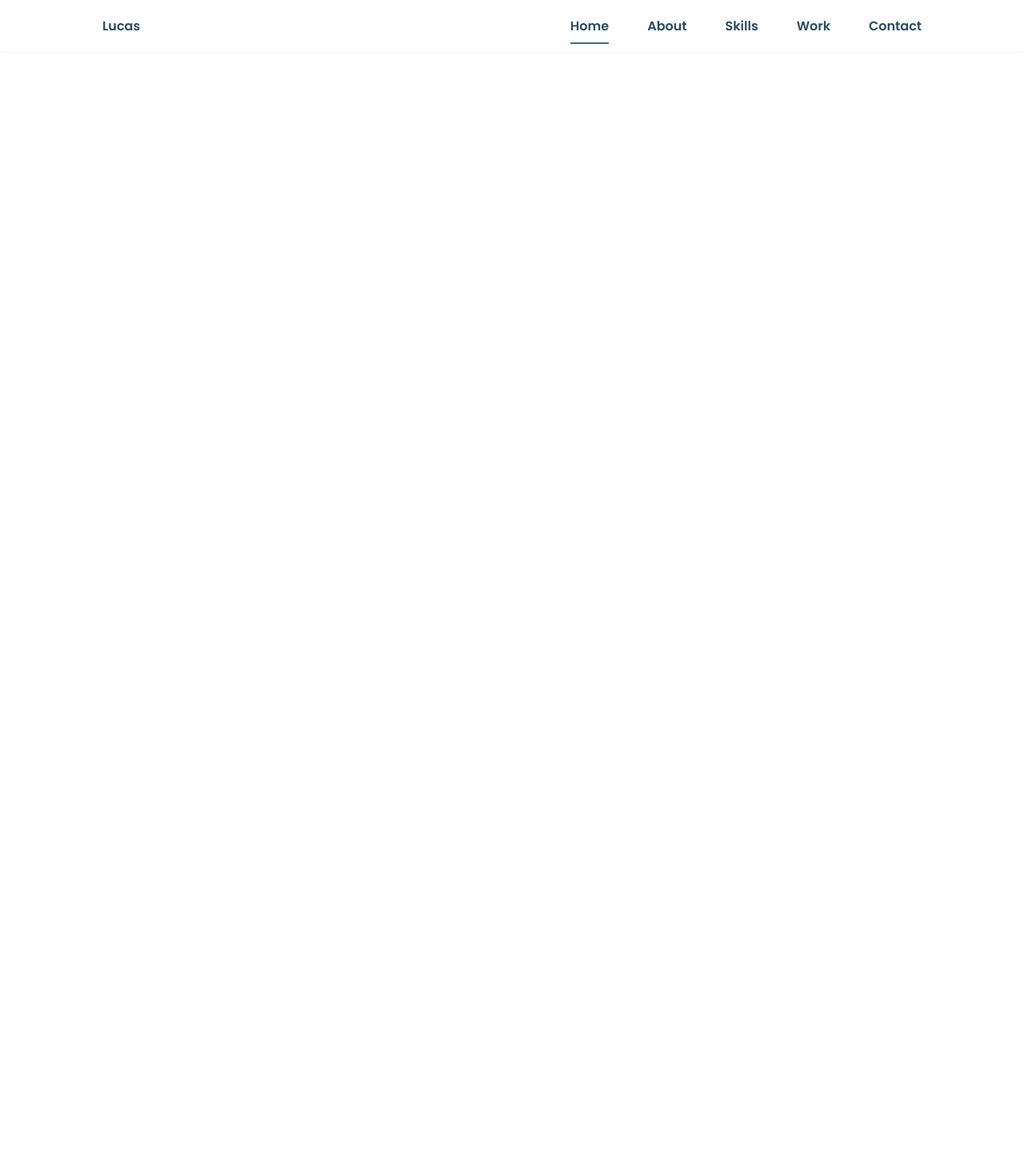
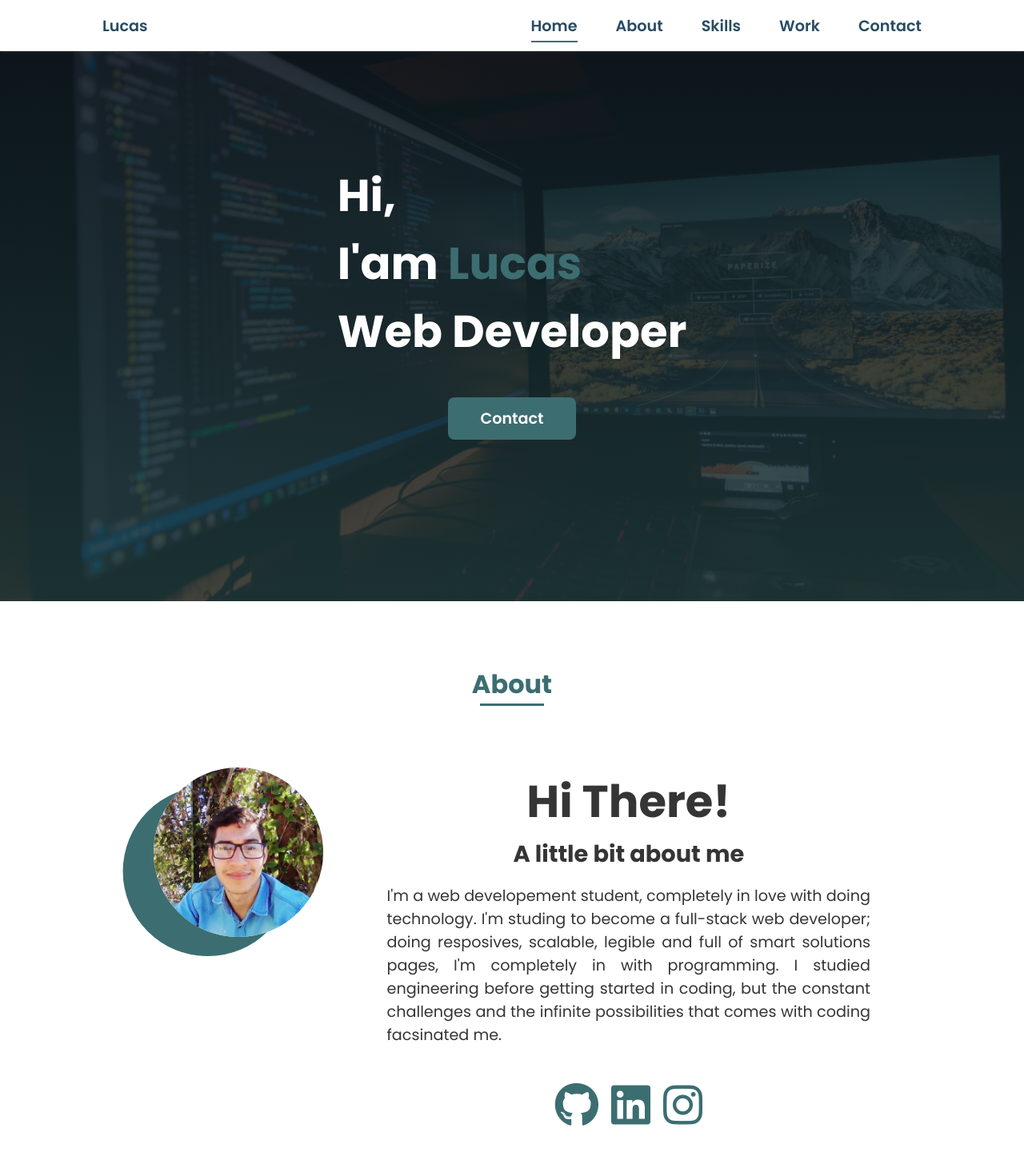
Before and after one commit to LucasH-Paz/LucasH-Paz.github.io, a React (Create React App) app: page / in a window 1280 px wide. Shown: the top 1446 px of the page at 80% size. Before the commit the page ends 800 px from the top, so only its background shows below. Built offline with nearby package versions, Linux system fonts and the light colour scheme.

Commit message:
section about

```diff
--- a/public/index.html
+++ b/public/index.html
@@ -17,6 +17,7 @@
       user's mobile device or desktop. See https://developers.google.com/web/fundamentals/web-app-manifest/
     -->
     <link rel="manifest" href="%PUBLIC_URL%/manifest.json" />
+    <script src="https://kit.fontawesome.com/eb9d33dd3c.js" crossorigin="anonymous"></script>
     <!--
       Notice the use of %PUBLIC_URL% in the tags above.
       It will be replaced with the URL of the `public` folder during the build.
--- a/src/App.css
+++ b/src/App.css
@@ -9,6 +9,8 @@
 :root{
   --first-color: #3c6e71;
   --second-color: #284b63;
+  --bright-color: #ffffff;
+  --text-color: #353535;
 }
 
 /*===== Fuente y tipografia =====*/
@@ -22,7 +24,7 @@
   :root{
     --big-font-size: 3.5rem;
     --h2-font-size: 2rem;
-    --normal-font-size: 1rem;
+    --normal-font-size: 1.2rem;
   }
 }
 
@@ -55,7 +57,7 @@ body{
   margin: var(--header-height) 0 0 0;
   font-family: var(--body-font);
   font-size: var(--normal-font-size);
-  color: var(--second-color);
+  color: var(--text-color);
 }
 h1,h2,p{
   margin: 0;
@@ -114,3 +116,15 @@ img{
     top: 3rem;
   }
 }
+
+.button{
+  display: inline-block;
+  background-color: var(--first-color);
+  color: #fff;
+  padding: .75rem 2.5rem;
+  font-weight: var(--font-semi);
+  border-radius: .5rem;
+}
+.button:hover{
+  box-shadow: 0 10px 36px rgba(0,0,0,.15);
+}
--- a/src/App.js
+++ b/src/App.js
@@ -1,10 +1,14 @@
+import './App.css';
 import Header from './Components/Header';
-import './App.css';
+import Hero from './Components/Hero';
+import About from './Components/About';
 
 function App() {
   return (
     <div className="App">
       <Header />
+      <Hero />
+      <About />
     </div>
   );
 }
--- /dev/null
+++ b/src/Components/About/index.js
@@ -0,0 +1,40 @@
+import React from "react";
+import './styles.css';
+import profilePic from '../../img/selfie_Lucas.jpg';
+
+const About = () => {
+  return (
+    <section className="about section" id="About">
+      <h2 className="section-title about-title">About</h2>
+      <div className="content-cntl">
+        <div className="about-img">
+          <img src={profilePic} alt="lucas paz" />
+        </div>
+        <div>
+          <h1 className="about__title">Hi There!</h1>
+          <h2 className="about__subtitle">A little bit about me</h2>
+          <p className="about__text">
+            I'm a web developement student, completely in love with doing technology. I'm studing
+            to become a full-stack web developer; doing resposives, scalable, legible and full of
+            smart solutions pages, I'm completely in with programming. I studied engineering before
+            getting started in coding, but the constant challenges and the infinite possibilities
+            that comes with coding facsinated me.
+          </p>
+          <div className="contact-icons">
+            <a href="https://github.com/LucasH-Paz" target="_blank" rel="noreferrer">
+              <i class="fab fa-github"></i>
+            </a>
+            <a href="https://www.linkedin.com/in/lucas-paz-dev/" target="_blank" rel="noreferrer">
+              <i class="fab fa-linkedin"></i>
+            </a>
+            <a href="https://www.instagram.com/lucasofpeace/" target="_blank" rel="noreferrer">
+              <i class="fab fa-instagram"></i>
+            </a>
+          </div>
+        </div>
+      </div>
+    </section>
+  );
+};
+
+export default About;
--- /dev/null
+++ b/src/Components/About/styles.css
@@ -0,0 +1,73 @@
+.about__subtitle{
+  margin-bottom: var(--mb-2);
+  text-align: center;
+}
+
+.about {
+  display: flex;
+  flex-direction: column;
+  height: calc(100vh - var(--header-height));
+  align-items: center;
+  margin: auto 0;
+  text-align: justify;
+}
+
+.content-cntl {
+  display: flex;
+  flex-direction: row;
+  max-width: 70%;
+  gap: 5rem;
+  height: 80%;
+  margin-top: 2rem;
+}
+
+.about-img {
+  height: fit-content;
+  width: 100vw;
+}
+
+.about-img > img {
+  /* border-radius: 70% 30% 70% 30% / 60% 40% 60% 40%; */
+  border-radius: 50%;
+  box-shadow: -2em 1.5rem 0 var(--first-color);
+}
+
+.about__title {
+  margin-bottom: 0.1rem;
+  font-size: var(--big-font-size);
+  text-align: center;
+}
+
+.contact-icons {
+  font-size: var(--big-font-size);
+  display: flex;
+  gap: 1rem;
+  justify-content: center;
+  margin: 2rem auto;
+}
+
+.contact-icons > a {
+  color: var(--first-color);
+}
+
+.contact-icons > a:hover {
+  color: var(--second-color);
+}
+
+@media screen and (max-width: 768px) {
+  .content-cntl {
+    flex-direction: column;
+    text-align: justify;
+    gap: 3rem;
+    max-width: 90%;
+  }
+
+  .about-img {
+    width: 50vw;
+    align-self: center;
+  }
+
+  .about-img > img {
+    box-shadow: -1.5em 1rem 0 var(--first-color);
+  }
+}
--- a/src/Components/Header/index.js
+++ b/src/Components/Header/index.js
@@ -26,14 +26,14 @@ function Header() {
         </div>
         <div className="nav__menu show" id="nav-menu">
           <ul className="nav__list">
-            <li className="nav__item" onClick={ linkAction }>
+            <li className="nav__item" onClick={linkAction}>
               <a href="#Home" className="nav__link active">Home</a>
             </li>
             {navOptions.map(option => (
               <li
                 className="nav__item"
                 key={option}
-                onClick={ linkAction }
+                onClick={linkAction}
               >
                 <a href={`#${option}`} className="nav__link">{option}</a>
               </li>
--- a/src/Components/Header/styles.css
+++ b/src/Components/Header/styles.css
@@ -76,7 +76,7 @@
   .show{
     right: 0;
     width: 0;
-    padding: 0;
+    padding: 2rem 0;
   }
 }
 
--- a/src/Components/Hero/index.js
+++ b/src/Components/Hero/index.js
@@ -1,11 +1,20 @@
 import React from 'react';
 import './styles.css';
 
-function Header() {
+function Hero() {
   return (
-    <section className="header">
+    <section id="Home">
+      <div className="container-header">
+        <h1 className="home__title">
+          Hi,
+          <br />I'am
+          <span className="home__title-color"> Lucas</span>
+          <br />Web Developer
+        </h1>
+        <a href="#Contact" className="button">Contact</a>
+      </div>
     </section>
-  )
+  );
 }
 
-export default Header;
+export default Hero;
--- a/src/Components/Hero/styles.css
+++ b/src/Components/Hero/styles.css
@@ -0,0 +1,33 @@
+#Home {
+  background: url('../../img/background.jpeg') no-repeat fixed center;
+  background-size: cover;
+  height: 100vh;
+  width: 100vw;
+  height: calc(100vh - 3rem);
+  color: var(--bright-color);
+}
+
+.container-header {
+  background-image: linear-gradient(rgba(12, 22, 29, 0.835), rgba(31, 58, 59, 0.843));
+  height: 100%;
+  width: 100%;
+  display: flex;
+  flex-flow: column;
+  align-items: center;
+  justify-content: center;
+}
+
+.home__title{
+  font-size: var(--big-font-size);
+  margin-bottom: var(--mb-5);
+}
+
+.home__title-color{
+  color: var(--first-color);
+}
+
+@media screen and (max-width: 769px) {
+  #Home {
+    background-position: left;
+  }
+}
```
Also changed, not shown: src/img/background.jpeg (added), src/img/selfie_Lucas.jpg (added).
